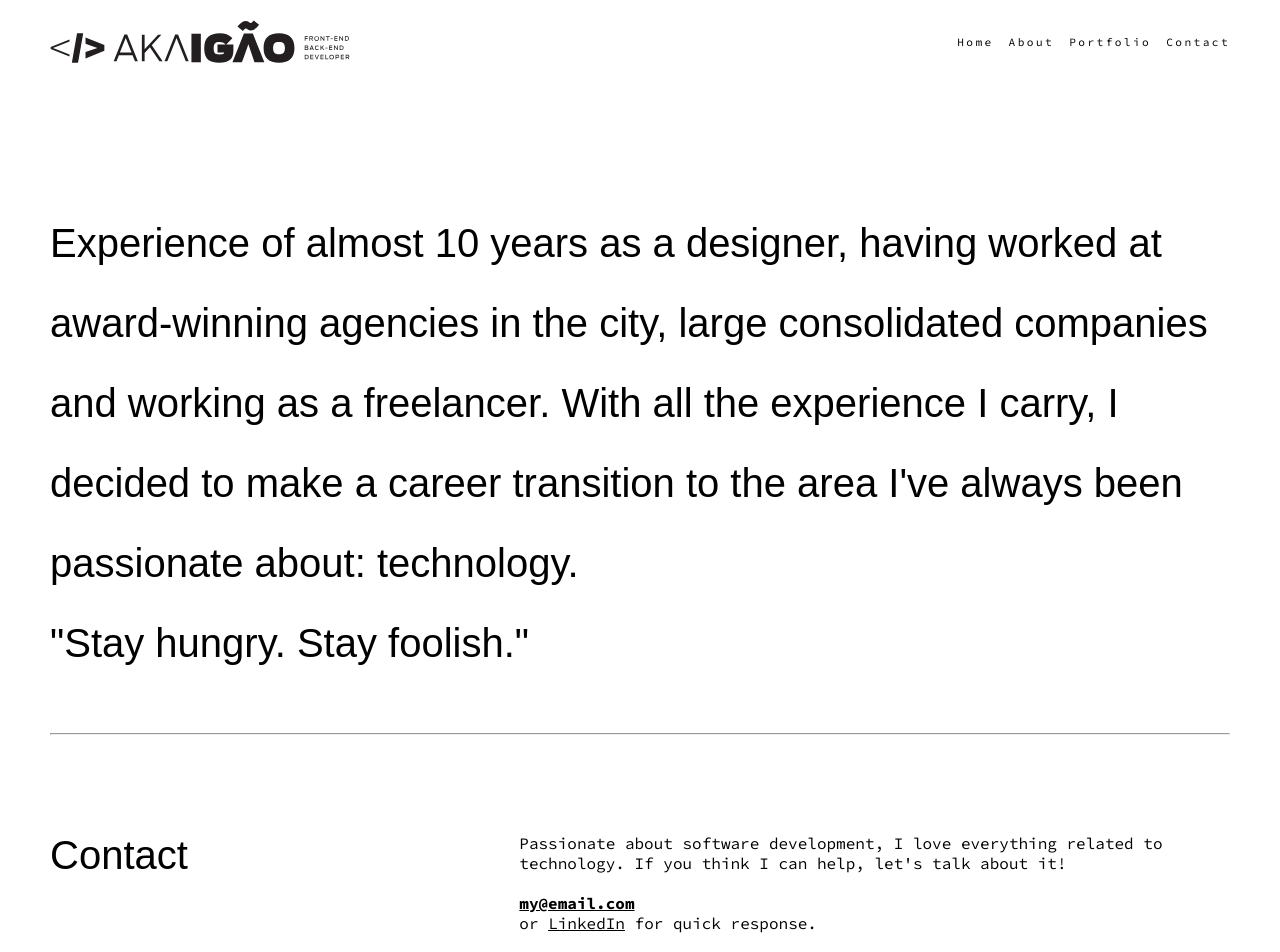
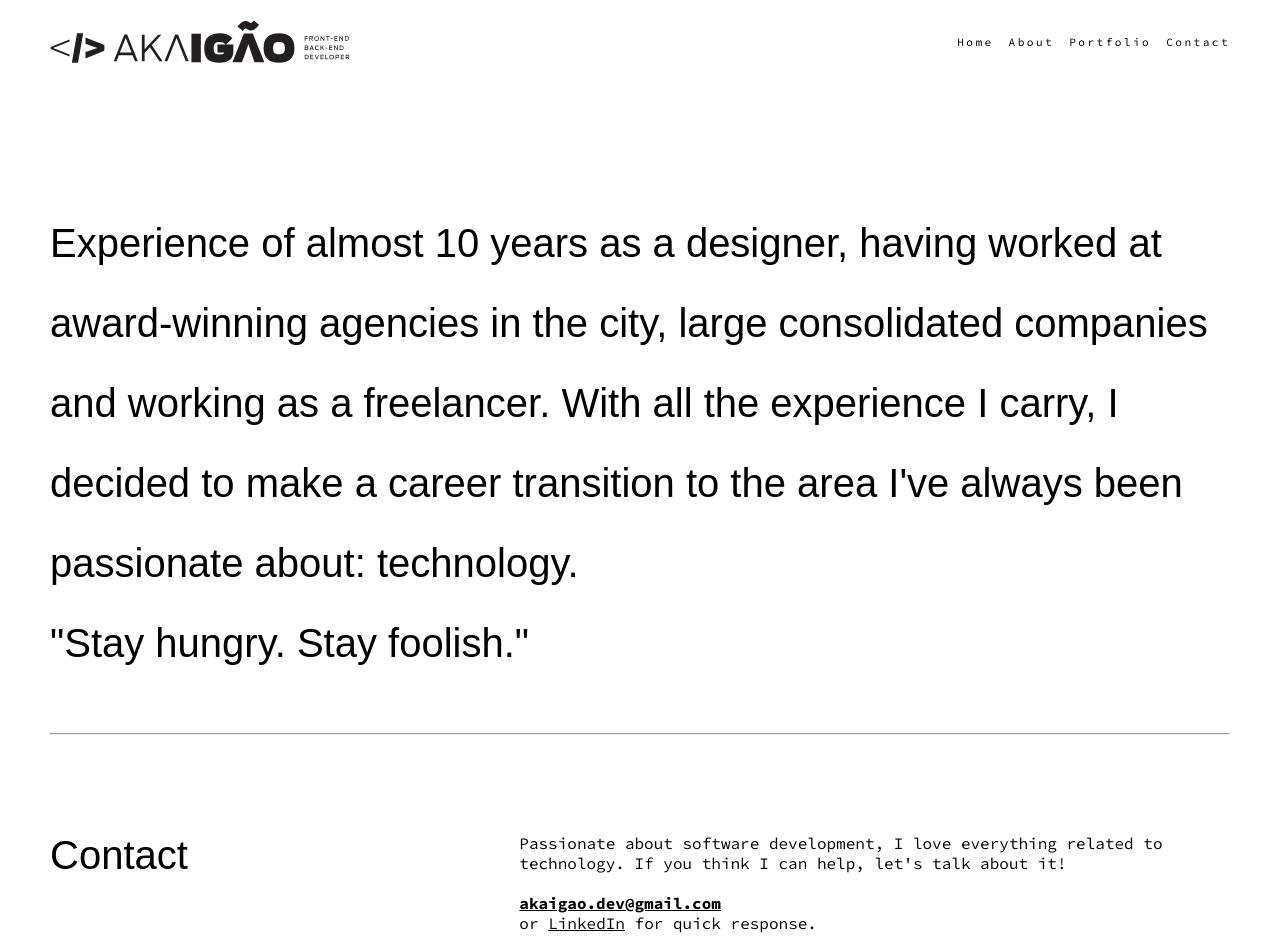
Before and after one commit to akaigao/personal-website, a Next.js app: page /about in a window 1280 px wide. Shown: the top 952 px of the page. Built offline with nearby package versions, Linux system fonts and the light colour scheme; a web font is replaced by a local one.

Commit message:
feat: email

```diff
--- a/components/Contact/index.jsx
+++ b/components/Contact/index.jsx
@@ -13,7 +13,7 @@ export function Contact({}) {
           technology. If you think I can help, let's talk about it! <br />
         </p>
         <br />
-        <span>my@email.com</span>
+        <span>akaigao.dev@gmail.com</span>
         <p>
           or{' '}
           <a
```
